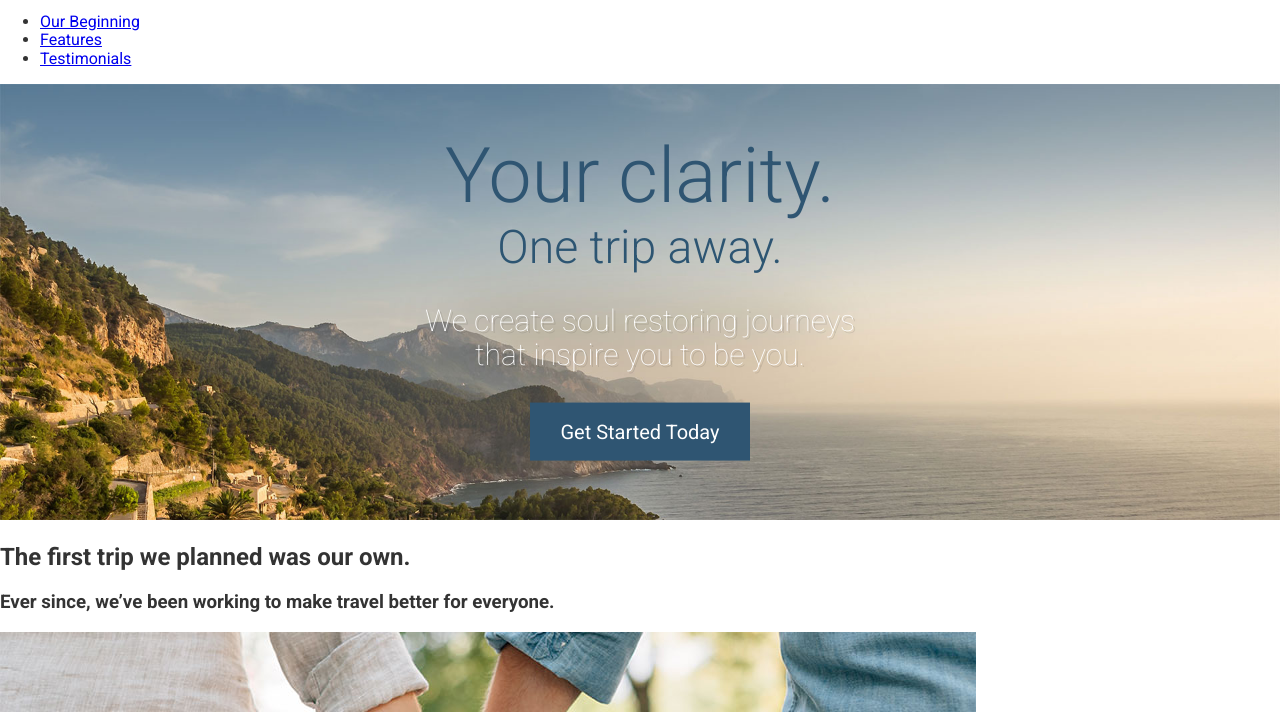
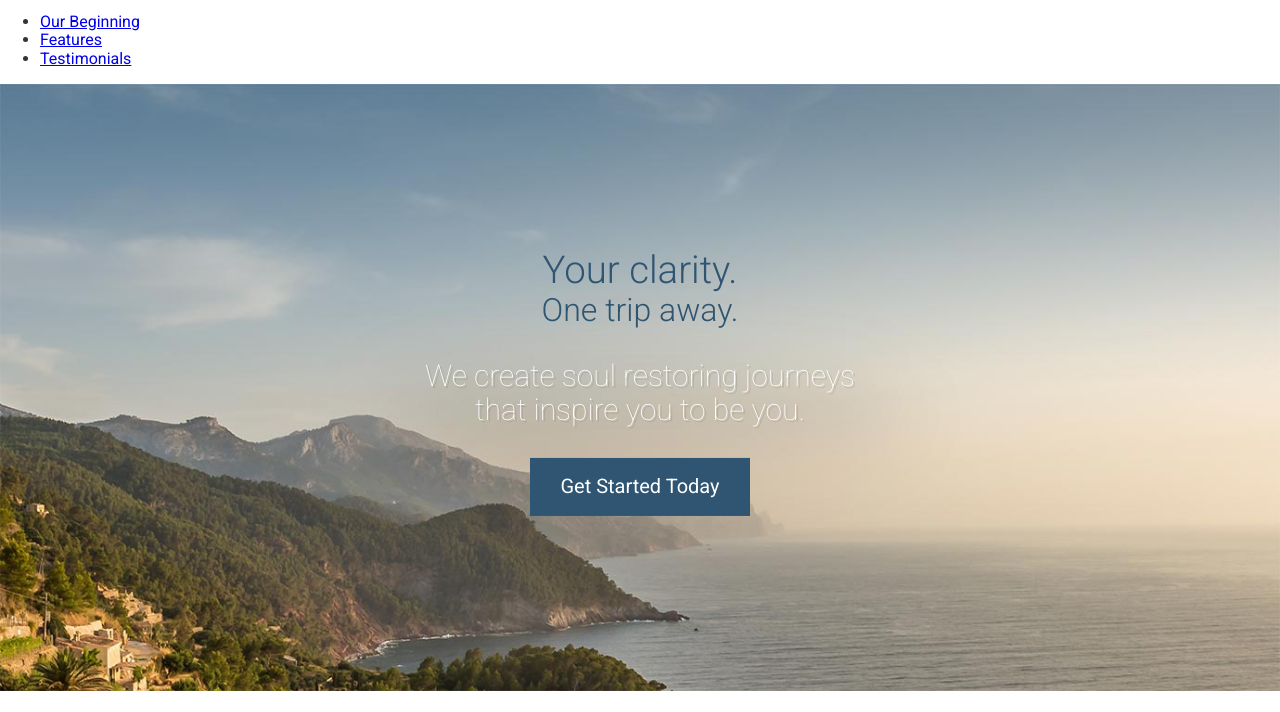
Before and after one commit to ramontilman-webguru/travel-site, a website: page app/index.html in a window 1280 px wide. Shown: the part 79-791 px from the top of the page. Drawn offline with Linux system fonts and the light colour scheme.

Commit message:
End of section 7

```diff
--- /dev/null
+++ b/app/assets/styles/base/_mixins.css
@@ -0,0 +1,17 @@
+@define-mixin atSmall {
+  @media (min-width: 530px) {
+    @mixin-content;
+  }
+}
+
+@define-mixin atMedium {
+  @media (min-width: 800px) {
+    @mixin-content;
+  }
+}
+
+@define-mixin atLarge {
+  @media (min-width: 1200px) {
+    @mixin-content;
+  }
+}
--- a/app/assets/styles/modules/_btn.css
+++ b/app/assets/styles/modules/_btn.css
@@ -10,7 +10,10 @@
   }
 
   &--large {
-    font-size: 1.25rem;
     padding: 1.1rem 1.9rem;
+
+    @mixin atSmall {
+      font-size: 1.25rem;
+    }
   }
 }
--- a/app/assets/styles/modules/_large-hero.css
+++ b/app/assets/styles/modules/_large-hero.css
@@ -14,24 +14,36 @@
   &__title {
     font-weight: 300;
     color: $mainBlue;
-    font-size: 4.8rem;
+    font-size: 2.4rem;
     margin: 0;
+
+    @mixin atSmall {
+      font-size: 4.8 rem;
+    }
   }
 
   &__subtitle {
     font-weight: 300;
     color: #2d5572;
-    font-size: 2.9rem;
+    font-size: 1.5rem;
     margin: 0;
+
+    @mixin atSmall {
+      font-size: 2rem;
+    }
   }
 
   &__description {
     color: #fff;
-    font-size: 1.875rem;
+    font-size: 1.1rem;
     font-weight: 100;
     text-shadow: 2px 2px 0 rgba(0, 0, 0, 0.1);
     max-width: 30rem;
     margin-left: auto;
     margin-right: auto;
+
+    @mixin atSmall {
+      font-size: 1.875rem;
+    }
   }
 }
--- /dev/null
+++ b/app/assets/styles/modules/_wrapper.css
@@ -0,0 +1,4 @@
+.wrapper {
+  padding-left: 18px;
+  padding-right: 18px;
+}
--- a/app/assets/styles/styles.css
+++ b/app/assets/styles/styles.css
@@ -1,5 +1,7 @@
 @import "normalize.css";
 @import "base/_global";
 @import "base/_variables";
+@import "base/_mixins";
 @import "modules/_large-hero";
 @import "modules/_btn";
+@import "modules/_wrapper";
--- a/app/index.html
+++ b/app/index.html
@@ -31,8 +31,32 @@
     </header>
 
     <div class="large-hero">
-      <img src="assets/images/hero--large.jpg" />
+      <picture>
+        <source
+          media="(min-width: 1380px)"
+          srcset="
+            assets/images/hero--large.jpg,
+            assets/images/hero--large-hi-dpi.jpg 3840w
+          "
+        />
+        <source
+          media="(min-width: 990px)"
+          srcset="
+            assets/images/hero--medium.jpg,
+            assets/images/hero--medium-hi-dpi.jpg 2760w
+          "
+        />
+        <source
+          media="(min-width: 640px)"
+          srcset="assets/images/hero--small.jpg"
+        />
+        <img
+          src="assets/images/hero--smaller.jpg"
+          alt="Coastal view of ocean and mountains"
+        />
+      </picture>
       <div class="large-hero__text-content">
+        <div class="wrapper">
           <h1 class="large-hero__title">Your clarity.</h1>
           <h2 class="large-hero__subtitle">One trip away.</h2>
           <p class="large-hero__description">
@@ -41,6 +65,7 @@
           <p>
             <a class="btn btn--orang btn--large" href="#">Get Started Today</a>
           </p>
+        </div>
       </div>
     </div>
 
--- a/package.json
+++ b/package.json
@@ -25,6 +25,7 @@
     "css-loader": "^6.7.1",
     "postcss-import": "^14.1.0",
     "postcss-loader": "^7.0.0",
+    "postcss-mixins": "^9.0.3",
     "postcss-nested": "^5.0.6",
     "postcss-simple-vars": "^6.0.3",
     "style-loader": "^3.3.1",
--- a/webpack.config.js
+++ b/webpack.config.js
@@ -2,6 +2,7 @@ const path = require("path");
 
 const postCSSPlugins = [
   require("postcss-import"),
+  require("postcss-mixins"),
   require("postcss-simple-vars"),
   require("postcss-nested"),
   require("autoprefixer"),
```
Also changed, not shown: app/bundled.js (+1 -1 lines), 1 other file. Lines whose indentation alone changed are shown as unchanged.
